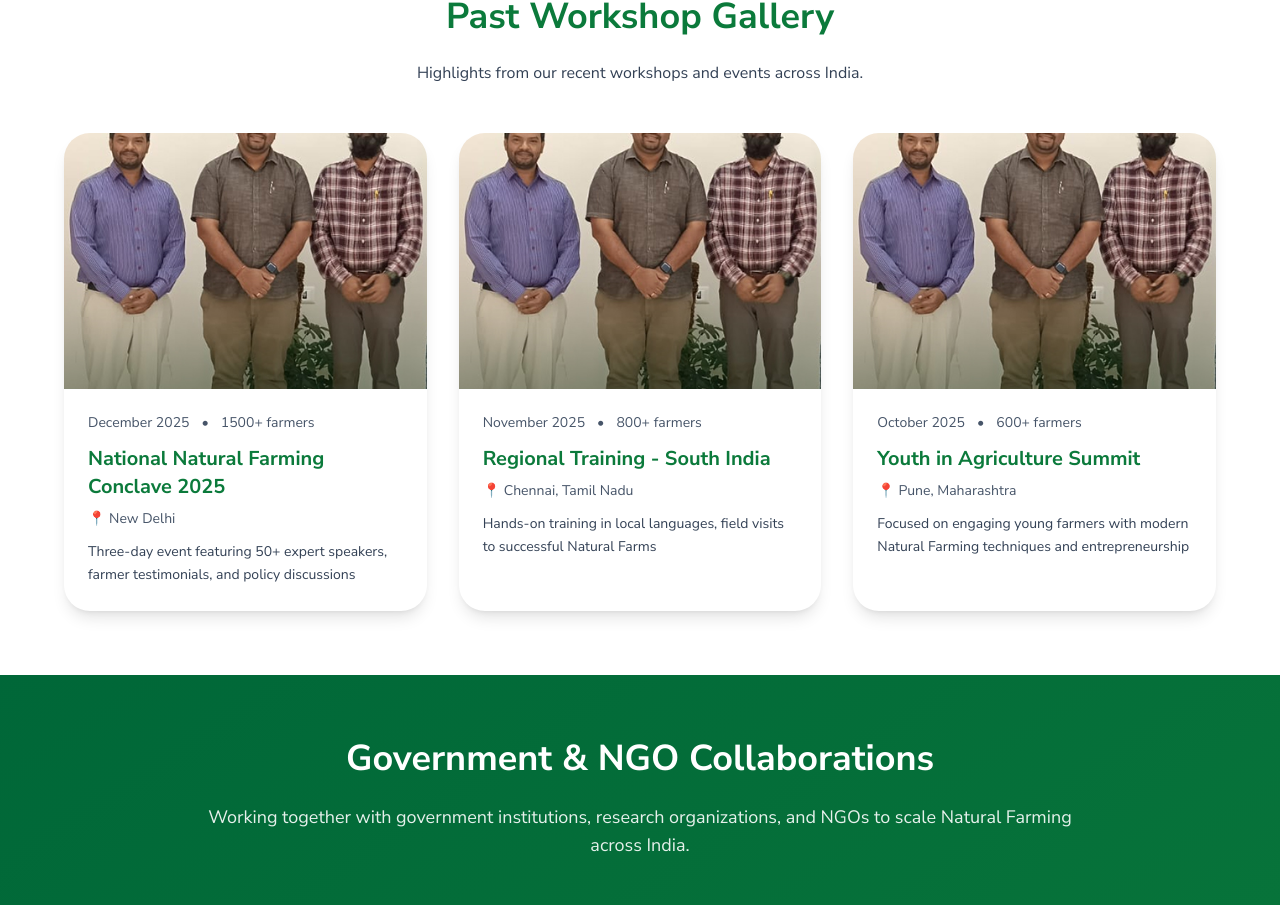
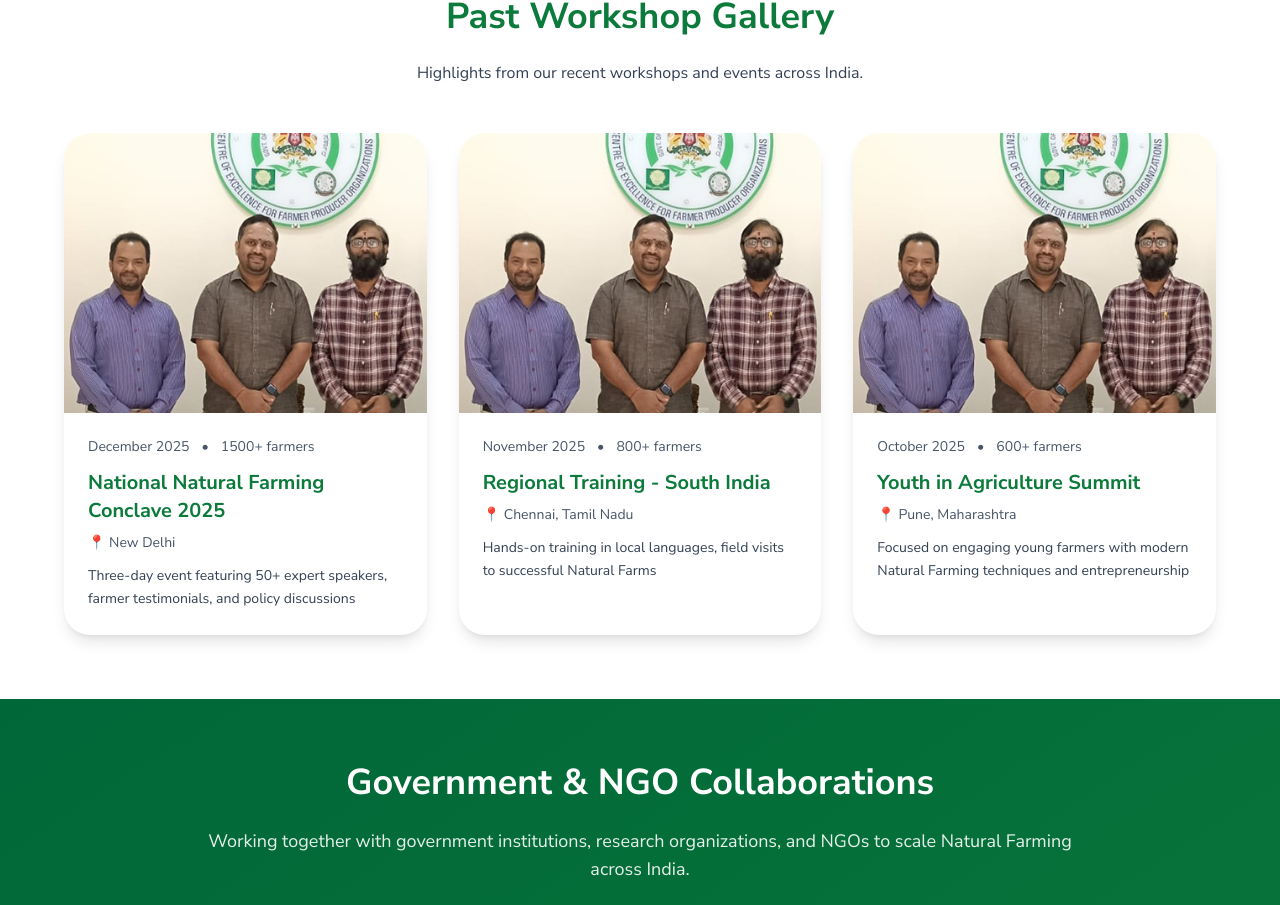
Before and after one commit to kethibharath/NaturalFarming, a React (Vite) app: page /news-workshops in a window 1280 px wide. Shown: the part 2307-3212 px from the top of the page. Built offline with nearby package versions, Linux system fonts and the light colour scheme.

Commit message:
Update NewsWorkshops.tsx

```diff
--- a/src/pages/NewsWorkshops.tsx
+++ b/src/pages/NewsWorkshops.tsx
@@ -266,15 +266,30 @@ const NewsWorkshops: React.FC = () => {
                         {pastWorkshops.map((workshop, index) => (
                             <div
                                 key={index}
-                                className={`card-premium overflow-hidden rounded-[26px] shadow-lg transition-all duration-500 ${pastSection.isVisible ? 'opacity-100 translate-y-0' : 'opacity-0 translate-y-10'
+                                className={`group card-premium overflow-hidden rounded-[26px] shadow-lg transition-all duration-500 ease-in-out hover:scale-105 hover:shadow-2xl ${pastSection.isVisible ? 'opacity-100 translate-y-0' : 'opacity-0 translate-y-10'
                                     }`}
                                 style={{ transitionDelay: `${index * 100 + 200}ms` }}
                             >
-                                <div className="image-reveal overflow-hidden">
+                                {/* <div className="image-reveal overflow-hidden">
                                     <img
                                         src={workshop.image}
                                         alt={workshop.title}
                                         className="h-64 w-full object-cover"
+                                    />
+                                </div> */}
+                                <div className="relative overflow-hidden rounded-t-[26px]">
+                                    <img
+                                        src={workshop.image}
+                                        alt={workshop.title}
+                                        className="
+                                        w-full
+                                        h-[320px]
+                                        md:h-[280px]
+                                        object-cover
+                                        object-top
+                                        transition-transform duration-1000
+                                        group-hover:scale-[1.05]
+                                        "
                                     />
                                 </div>
 
```
